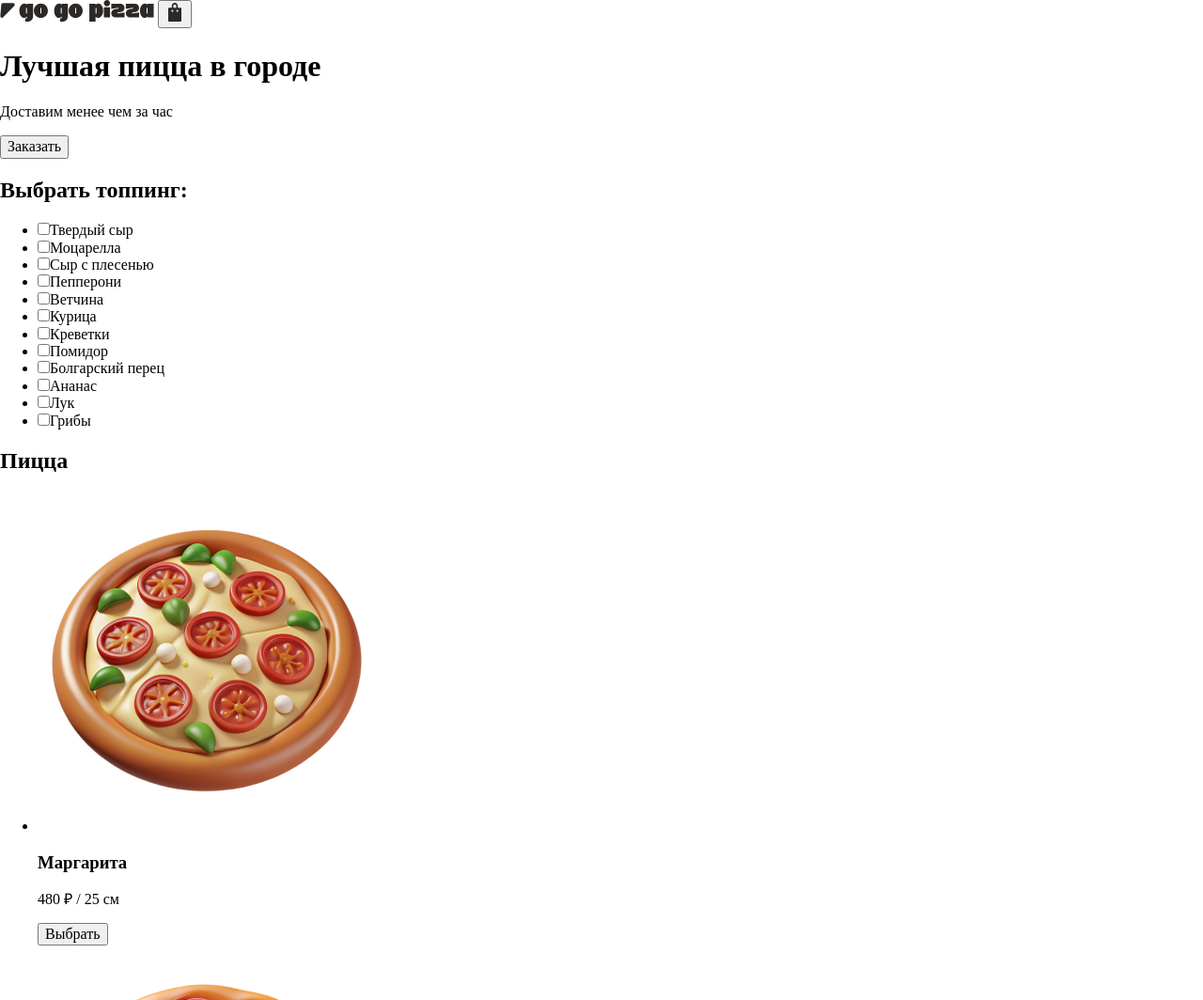
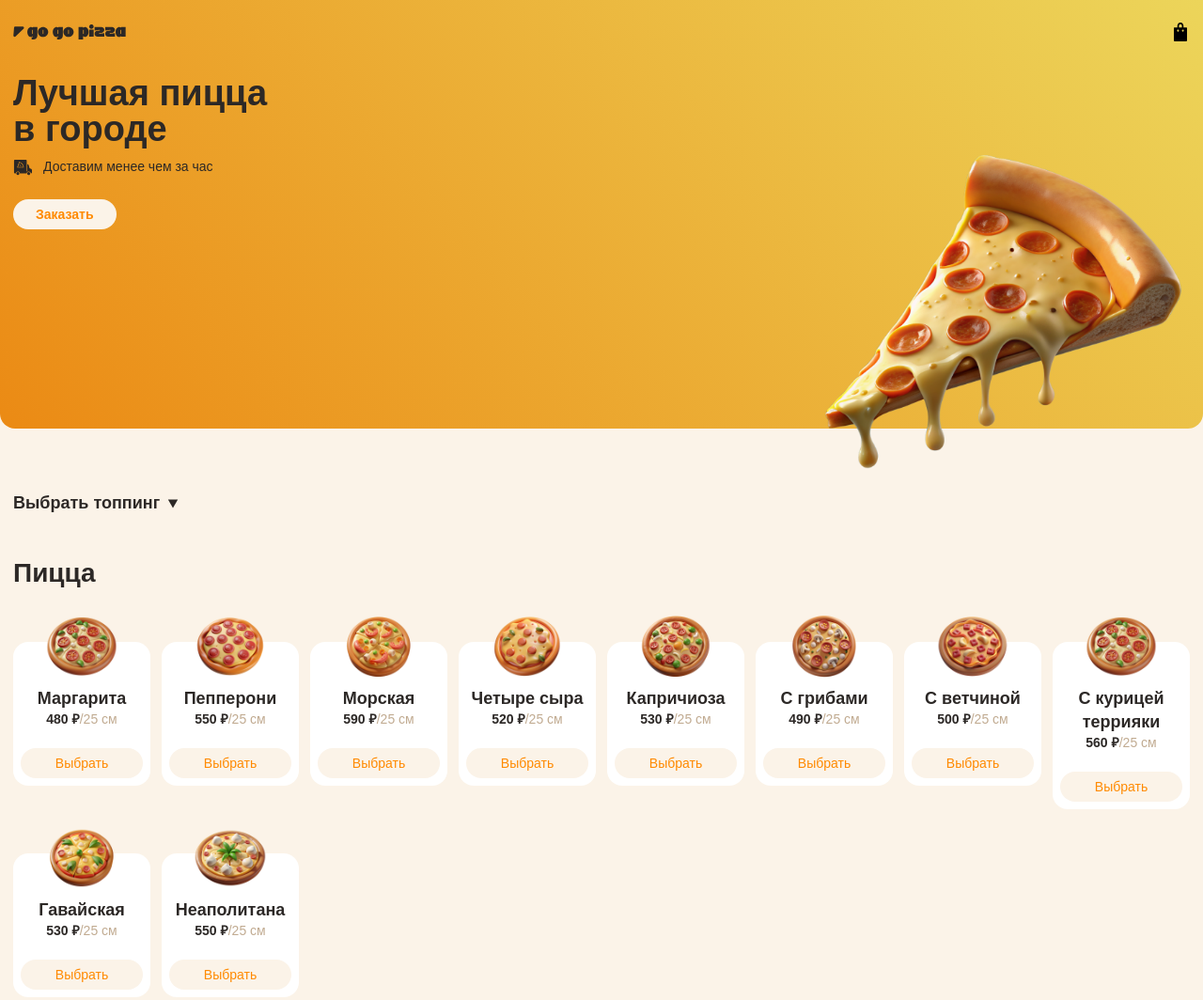
Before and after one commit to SofiProfi/go-go-pizza, a plain HTML site: page index.html in a window 1280 px wide. Shown: the top 1064 px of the page at 94% size. Drawn offline with Linux system fonts and the light colour scheme.

Commit message:
Add files via upload

```diff
--- /dev/null
+++ b/css/card.css
@@ -0,0 +1,48 @@
+.card {
+    position: relative;
+    padding-top: 35px;
+}
+
+.card__image {
+    position: absolute;
+    top: 0;
+    left: 50%;
+    transform: translateX(-50%);
+    width: 80px;
+}
+
+.card__content {
+    background: var(--white);
+    padding: 48px 8px 8px;
+    border-radius: 16px;
+}
+
+.card__title {
+    font-weight: 600;
+    font-size: 18px;
+    text-align: center;
+    color: var(--dark);
+}
+
+.card__info {
+    display: flex;
+    justify-content: center;
+    font-size: 14px;
+    color: var(--beige);
+    margin-bottom: 4px;
+}
+
+.card__price {
+    font-weight: 600;
+    color: var(--dark);
+    margin-bottom: 16px;
+}
+
+.card__button {
+    width: 100%;
+    font-size: 14px;
+    color: var(--orange);
+    padding: 8px 24px;
+    background: var(--light);
+    border-radius: 32px;
+}
--- /dev/null
+++ b/css/footer.css
@@ -0,0 +1,6 @@
+footer
+footer-logo
+footer__copyright
+footer__developers
+footer__developer
+footer__link
--- /dev/null
+++ b/css/header.css
@@ -0,0 +1,23 @@
+.header {
+    position: absolute;
+    top: 24px;
+    left: 0;
+    right: 0;
+    z-index: 5;
+}
+
+.header__container {
+    display: flex;
+    align-items: center;
+    justify-content: space-between;
+    gap: 30px;
+
+}
+
+.header__logo {
+    width: 120px;
+}
+
+.header__cart:hover {
+    color: var(--orange);
+}
--- /dev/null
+++ b/css/hero.css
@@ -0,0 +1,56 @@
+.hero {
+    position: relative;
+    padding-top: 80px;
+    padding-bottom: 212px;
+    background-image: linear-gradient(47deg, #eb8a14 0%, #ecd55a 100%);
+    border-radius: 0 0 16px 16px;
+    margin-bottom: 43px;
+}
+
+.hero__container::after {
+    content: '';
+    position: absolute;
+    z-index: 2;
+    bottom: -43px;
+    right: calc(var(--offset-container) + 7px);
+    width: calc(100vw / (320 / 261));
+    height: calc(100vw / (320 / 230));
+    max-width: 382px;
+    max-height: 337px;
+    background-image: url(../img/cheese-slice-of-pizza.png);
+    background-size: contain;
+    background-repeat: no-repeat;
+}
+
+.hero__content {
+    position: relative;
+    max-width: 300px;
+    z-index: 4;
+}
+
+.hero__title {
+    font-weight: 900;
+    font-size: 38px;
+    line-height: 1;
+    color: var(--dark);
+    margin-bottom: 12px;
+}
+
+.hero__tagline {
+    font-size: 14px;
+    color: var(--dark);
+    margin-bottom: 24px;
+    background-image: url(../img/delivery-pizza1.svg);
+    background-repeat: no-repeat;
+    background-position: left;
+    padding-left: 32px;
+}
+
+.hero__order {
+    border-radius: 32px;
+    padding: 8px 24px;
+    background-color: var(--light);
+    font-weight: 600;
+    font-size: 14px;
+    color: var(--orange);
+}
--- /dev/null
+++ b/css/index.css
@@ -0,0 +1,8 @@
+@import 'Normalize.css';
+@import 'fonts.css';
+@import 'style.css';
+@import 'header.css';
+@import 'hero.css';
+@import 'toppings.css';
+@import 'pizza.css';
+@import 'card.css';
--- /dev/null
+++ b/css/pizza.css
@@ -0,0 +1,17 @@
+.pizza {
+    padding: 24px 0;
+}
+
+.pizza__title {
+    font-weight: 900;
+    font-size: 28px;
+    line-height: 1;
+    color: var(--dark);
+    margin-bottom: 24px;
+}
+
+.pizza__list {
+    display: grid;
+    grid-template-columns: repeat(auto-fit, minmax(140px, 1fr));
+    gap: 12px;
+}
--- /dev/null
+++ b/css/style.css
@@ -0,0 +1,95 @@
+:root {
+	--white: #fff;
+	--beige: #c1ab91;
+	--dark: #2c2826;
+	--orange: #ff8a00;
+	--light: #fbf3e8;
+}
+
+html {
+    position: relative;
+    box-sizing: border-box;
+  }
+
+  *,
+  *::before,
+  *::after {
+    box-sizing: inherit;
+  }
+
+  body {
+    position: relative;
+    overflow-x: hidden;
+    min-width: 320px;
+    min-height: 100vh;
+    font-family: Nunuto, sans-serif;
+    -webkit-font-smoothing: antialiased;
+    -moz-osx-font-smoothing: grayscale;
+    text-rendering: optimizeLegibility;
+    -webkit-tap-highlight-color: rgba(0, 0, 0, 0);
+    -webkit-tap-highlight-color: transparent;
+    font-weight: 400;
+    font-size: 16px;
+    color: var(--dark);
+    background-color: var(--light);
+    line-height: 1.4;
+  }
+
+
+  img,
+  svg {
+    display: block;
+    max-width: 100%;
+    height: auto;
+  }
+
+  svg {
+    max-height: 100%;
+  }
+
+  button {
+    padding: 0;
+    cursor: pointer;
+    border: none;
+    background-color: transparent;
+  }
+
+  a {
+    text-decoration: none;
+    color: inherit;
+  }
+
+  ul {
+    list-style: none;
+    padding: 0;
+    margin: 0;
+  }
+
+  h1,
+  h2,
+  h3,
+  p,
+  figure,
+  fieldset {
+    margin: 0;
+  }
+
+  iframe {
+    border: none;
+}
+
+.visually-hidden {
+    position: fixed;
+    transform: scale(0);
+}
+
+.container {
+    --offset-container: 14px;
+    max-width: calc(1300px + var(--offset-container) *2 );
+    padding: 0 var(--offset-container);
+    margin: 0 auto;
+  }
+
+.svg-sprite {
+    display: none;
+}
--- /dev/null
+++ b/css/toppings.css
@@ -0,0 +1,69 @@
+.toppings {
+    padding: 24px 0;
+}
+
+.toppings__title {
+    position: fixed;
+    transform: scale(0);
+}
+
+.toppings__button {
+    font-weight: 600;
+    font-size: 18px;
+    line-height: 1.4;
+    color: var(--dark);
+    display: flex;
+    gap: 4px;
+    align-items: center;
+}
+
+.toppings__arrow {
+    transition: transform .3s ease;
+}
+
+.toppings__button_active .toppings__arrow {
+    transform: scaleY(-1);
+}
+
+.toppings__list {.
+    display: none;
+    flex-wrap: wrap;
+    gap: 8px;
+    max-height: 0;
+    overflow: hidden;
+    transition: max-height .3s easy;
+}
+
+.toppings__list_show {
+    display: flex;
+
+}
+
+.toppings__item {
+
+}
+
+.toppings__checkbox {
+    position: absolute;
+    appearance: none;
+}
+
+.toppings__label {
+    background: var(--white);
+    border-radius: 32px;
+    padding: 8px 24px;
+    font-size: 14px;
+    color: var(--beige);
+    border: 1px solid transparent;
+}
+
+.toppings__checkbox:focus-visible+.toppings__label {
+    background: var(--white);
+    border-color: #b66200;
+    color: var(--orange);
+}
+
+.toppings__checkbox:checked+.toppings__label {
+    background: var(--orange);
+    color: var(--light);
+}
--- a/index.html
+++ b/index.html
@@ -1,19 +1,22 @@
 <!DOCTYPE html>
 <html lang="ru">
+
 <head>
     <meta charset="UTF-8">
     <meta name="viewport" content="width=device-width, initial-scale=1.0">
     <title>GO GO Pizza - Заказать лучшую пиццу в городе</title>
-    <link rel="stylesheet" href="css/Normalize.css">
+    <link rel="stylesheet" href="css/index.css">
 </head>
+
 <body>
     <header class="header">
         <div class="container header__container">
             <img class="header__logo" src="img/logo.svg" alt="Логотип GO GO Pizza">
 
             <button class="header__cart" aria-label="Открыть корзину">
-                <svg width="20" height="20" viewBox="0 0 20 20" fill="none" xmlns="http://www.w3.org/2000/svg">
-                    <path d="M10.2447 19.9998L4.10025 20C3.52015 19.9993 3.02891 19.607 3.00305 18.9351L3.00023 5.9415C3.00035 5.86538 2.99612 5.78464 3.01939 5.71195L3.02658 5.69123C3.17289 5.25439 3.43005 5.20004 3.79803 5.19899L6.58683 5.20079C6.68626 5.20099 6.74251 5.24705 6.74251 5.11779L6.7427 4.08922C6.74285 3.80394 6.72952 3.50765 6.75378 3.22354C6.90462 1.4575 8.17638 0.161078 9.76094 0.0108937L9.78405 0.00632522C9.98756 0.00499552 10.2033 -0.010719 10.4053 0.0130279C11.8031 0.177318 12.9029 1.39793 13.1751 2.87932C13.2436 3.25201 13.2423 3.59681 13.2426 3.97767L13.2444 5.19603C13.3085 5.20825 13.3829 5.20066 13.4482 5.20062L16.1349 5.19741C16.5033 5.19745 16.8656 5.22863 16.9758 5.71161L16.9798 5.73033C17.0103 5.86651 16.9972 6.02474 16.9973 6.16475L16.9928 18.9908C16.9793 19.3738 16.7199 19.7355 16.4114 19.8936C16.2072 19.9983 16.0154 19.9979 15.7934 19.999L10.2447 19.9998ZM9.86623 1.83416C9.13321 1.92478 8.56466 2.50309 8.43925 3.29586C8.40765 3.49548 8.42722 3.72812 8.42722 3.9312L8.42794 5.19937L10.1602 5.19908L11.5594 5.19929L11.5591 3.5658C11.5564 2.53906 10.8239 1.76759 9.86623 1.83416ZM7.38448 7.52671C6.04227 7.64434 6.15332 9.73801 7.49949 9.70933C8.8618 9.52717 8.61172 7.4295 7.38448 7.52671ZM12.5264 7.53972C11.1809 7.69444 11.3167 9.74163 12.6578 9.70762C13.9735 9.53388 13.8602 7.45702 12.5264 7.53972Z" fill="#2C2826"/>
+                <svg width="20" height="20" viewBox="0 0 20 20" fill="currentColor" xmlns="http://www.w3.org/2000/svg">
+                    <path
+                        d="M10.2447 19.9998L4.10025 20C3.52015 19.9993 3.02891 19.607 3.00305 18.9351L3.00023 5.9415C3.00035 5.86538 2.99612 5.78464 3.01939 5.71195L3.02658 5.69123C3.17289 5.25439 3.43005 5.20004 3.79803 5.19899L6.58683 5.20079C6.68626 5.20099 6.74251 5.24705 6.74251 5.11779L6.7427 4.08922C6.74285 3.80394 6.72952 3.50765 6.75378 3.22354C6.90462 1.4575 8.17638 0.161078 9.76094 0.0108937L9.78405 0.00632522C9.98756 0.00499552 10.2033 -0.010719 10.4053 0.0130279C11.8031 0.177318 12.9029 1.39793 13.1751 2.87932C13.2436 3.25201 13.2423 3.59681 13.2426 3.97767L13.2444 5.19603C13.3085 5.20825 13.3829 5.20066 13.4482 5.20062L16.1349 5.19741C16.5033 5.19745 16.8656 5.22863 16.9758 5.71161L16.9798 5.73033C17.0103 5.86651 16.9972 6.02474 16.9973 6.16475L16.9928 18.9908C16.9793 19.3738 16.7199 19.7355 16.4114 19.8936C16.2072 19.9983 16.0154 19.9979 15.7934 19.999L10.2447 19.9998ZM9.86623 1.83416C9.13321 1.92478 8.56466 2.50309 8.43925 3.29586C8.40765 3.49548 8.42722 3.72812 8.42722 3.9312L8.42794 5.19937L10.1602 5.19908L11.5594 5.19929L11.5591 3.5658C11.5564 2.53906 10.8239 1.76759 9.86623 1.83416ZM7.38448 7.52671C6.04227 7.64434 6.15332 9.73801 7.49949 9.70933C8.8618 9.52717 8.61172 7.4295 7.38448 7.52671ZM12.5264 7.53972C11.1809 7.69444 11.3167 9.74163 12.6578 9.70762C13.9735 9.53388 13.8602 7.45702 12.5264 7.53972Z" />
                 </svg>
             </button>
         </div>
@@ -21,10 +24,12 @@
 
     <main>
         <section class="hero">
-            <div class="container">
+            <div class="container hero__container">
+                <div class="hero__content">
                     <h1 class="hero__title">Лучшая пицца в&nbsp;городе</h1>
                     <p class="hero__tagline">Доставим менее чем за&nbsp;час</p>
                     <button class="hero__order">Заказать</button>
+                </div>
             </div>
         </section>
 
@@ -32,66 +37,61 @@
             <div class="container">
                 <h2 class="toppings__title">Выбрать топпинг:</h2>
 
+                <button class="toppings__button">
+                    <span>Выбрать топпинг</span>
+                    <svg class="toppings__arrow" width="20" height="21" viewBox="0 0 20 21" fill="none" xmlns="http://www.w3.org/2000/svg">
+                        <path d="M10 15.5L15.1962 6.5H4.80385L10 15.5Z" fill="#2C2826"/>
+                    </svg>
+                </button>
+
                 <ul class="toppings__list">
                     <li class="toppings__item">
-                        <label class="toppings__label">
-                            <input class="toppings__checkbox" type="checkbox" name="Твердый сыр">Твердый сыр
-                        </label>
+                        <input class="toppings__checkbox" id="1" type="checkbox" name="topping" value="Твердый сыр">
+                        <label class="toppings__label" for="1">Твердый сыр</label>
                     </li>
                     <li class="toppings__item">
-                        <label class="toppings__label">
-                            <input class="toppings__checkbox" type="checkbox" name="Моцарелла">Моцарелла
-                        </label>
+                        <input class="toppings__checkbox" id="2" type="checkbox" name="topping" value="Моцарелла">
+                        <label class="toppings__label" for="2">Моцарелла</label>
                     </li>
                     <li class="toppings__item">
-                        <label class="toppings__label">
-                            <input class="toppings__checkbox" type="checkbox" name="Сыр с плесенью">Сыр с плесенью
-                        </label>
+                        <input class="toppings__checkbox" id="3" type="checkbox" name="topping" value="Сыр с плесенью">
+                        <label class="toppings__label" for="3">Сыр с плесенью</label>
                     </li>
                     <li class="toppings__item">
-                        <label class="toppings__label">
-                            <input class="toppings__checkbox" type="checkbox" name="Пепперони">Пепперони
-                        </label>
+                        <input class="toppings__checkbox" id="4" type="checkbox" name="topping" value="Пепперони">
+                        <label class="toppings__label" for="4">Пепперони</label>
                     </li>
                     <li class="toppings__item">
-                        <label class="toppings__label">
-                            <input class="toppings__checkbox" type="checkbox" name="Ветчина">Ветчина
-                        </label>
+                        <input class="toppings__checkbox" id="5" type="checkbox" name="topping" value="Ветчина">
+                        <label class="toppings__label" for="5">Ветчина</label>
                     </li>
                     <li class="toppings__item">
-                        <label class="toppings__label">
-                            <input class="toppings__checkbox" type="checkbox" name="Курица">Курица
-                        </label>
+                        <input class="toppings__checkbox" id="6" type="checkbox" name="topping" value="Курица">
+                        <label class="toppings__label" for="6">Курица</label>
                     </li>
                     <li class="toppings__item">
-                        <label class="toppings__label">
-                            <input class="toppings__checkbox" type="checkbox" name="Креветки">Креветки
-                        </label>
+                        <input class="toppings__checkbox" id="7" type="checkbox" name="topping" value="Креветки">
+                        <label class="toppings__label" for="7">Креветки</label>
                     </li>
                     <li class="toppings__item">
-                        <label class="toppings__label">
-                            <input class="toppings__checkbox" type="checkbox" name="Помидор">Помидор
-                        </label>
+                        <input class="toppings__checkbox" id="8" type="checkbox" name="topping" value="Помидор">
+                        <label class="toppings__label" for="8">Помидор</label>
                     </li>
                     <li class="toppings__item">
-                        <label class="toppings__label">
-                            <input class="toppings__checkbox" type="checkbox" name="Болгарский перец">Болгарский перец
-                        </label>
+                        <input class="toppings__checkbox" id="9" type="checkbox" name="topping" value="Болгарский перец">
+                        <label class="toppings__label" for="9">Болгарский перец</label>
                     </li>
                     <li class="toppings__item">
-                        <label class="toppings__label">
-                            <input class="toppings__checkbox" type="checkbox" name="Ананас">Ананас
-                        </label>
+                        <input class="toppings__checkbox" id="10" type="checkbox" name="topping" value="Ананас">
+                        <label class="toppings__label" for="10">Ананас</label>
                     </li>
                     <li class="toppings__item">
-                        <label class="toppings__label">
-                            <input class="toppings__checkbox" type="checkbox" name="Лук">Лук
-                        </label>
+                        <input class="toppings__checkbox" id="11" type="checkbox" name="topping" value="Лук">
+                        <label class="toppings__label" for="11">Лук</label>
                     </li>
                     <li class="toppings__item">
-                        <label class="toppings__label">
-                            <input class="toppings__checkbox" type="checkbox" name="Грибы">Грибы
-                        </label>
+                        <input class="toppings__checkbox" id="12" type="checkbox" name="topping" value="Грибы">
+                        <label class="toppings__label" for="12">Грибы</label>
                     </li>
                 </ul>
             </div>
@@ -106,6 +106,7 @@
                         <article class="card">
                             <img class="card__image" src="img/pizza-margherita.png" alt="Маргарита">
 
+                            <div class="card__content">
                             <h3 class="card__title">Маргарита</h3>
 
                             <p class="card__info">
@@ -115,6 +116,7 @@
                             </p>
 
                             <button class="card__button">Выбрать</button>
+                        </div>
                         </article>
                     </li>
 
@@ -122,6 +124,7 @@
                         <article class="card">
                             <img class="card__image" src="img/pizza-pepperoni.png" alt="Пепперони">
 
+                            <div class="card__content">
                             <h3 class="card__title">Пепперони</h3>
 
                             <p class="card__info">
@@ -131,6 +134,7 @@
                             </p>
 
                             <button class="card__button">Выбрать</button>
+                        </div>
                         </article>
                     </li>
 
@@ -138,6 +142,7 @@
                         <article class="card">
                             <img class="card__image" src="img/pizza-with-shrimps.png" alt="Морская">
 
+                            <div class="card__content">
                             <h3 class="card__title">Морская</h3>
 
                             <p class="card__info">
@@ -147,6 +152,7 @@
                             </p>
 
                             <button class="card__button">Выбрать</button>
+                            </div>
                         </article>
                     </li>
 
@@ -154,6 +160,7 @@
                         <article class="card">
                             <img class="card__image" src="img/pizza-only-cheese.png" alt="Четыре сыра">
 
+                            <div class="card__content">
                             <h3 class="card__title">Четыре сыра</h3>
 
                             <p class="card__info">
@@ -163,6 +170,7 @@
                             </p>
 
                             <button class="card__button">Выбрать</button>
+                        </div>
                         </article>
                     </li>
 
@@ -170,6 +178,7 @@
                         <article class="card">
                             <img class="card__image" src="img/pizza-capricciosa.png" alt="Капричиоза">
 
+                            <div class="card__content">
                             <h3 class="card__title">Капричиоза</h3>
 
                             <p class="card__info">
@@ -179,6 +188,7 @@
                             </p>
 
                             <button class="card__button">Выбрать</button>
+                        </div>
                         </article>
                     </li>
 
@@ -186,6 +196,7 @@
                         <article class="card">
                             <img class="card__image" src="img/pizza-with-mushrooms.png" alt="С грибами">
 
+                            <div class="card__content">
                             <h3 class="card__title">С грибами</h3>
 
                             <p class="card__info">
@@ -195,6 +206,7 @@
                             </p>
 
                             <button class="card__button">Выбрать</button>
+                        </div>
                         </article>
                     </li>
 
@@ -202,6 +214,7 @@
                         <article class="card">
                             <img class="card__image" src="img/pizza-with-bacon.png" alt="С ветчиной">
 
+                            <div class="card__content">
                             <h3 class="card__title">С ветчиной</h3>
 
                             <p class="card__info">
@@ -211,6 +224,7 @@
                             </p>
 
                             <button class="card__button">Выбрать</button>
+                        </div>
                         </article>
                     </li>
 
@@ -218,6 +232,7 @@
                         <article class="card">
                             <img class="card__image" src="img/pizza-margherita.png" alt="С курицей террияки">
 
+                            <div class="card__content">
                             <h3 class="card__title">С курицей террияки</h3>
 
                             <p class="card__info">
@@ -227,6 +242,7 @@
                             </p>
 
                             <button class="card__button">Выбрать</button>
+                        </div>
                         </article>
                     </li>
 
@@ -234,6 +250,7 @@
                         <article class="card">
                             <img class="card__image" src="img/pizza-hawaiana.png" alt="Гавайская">
 
+                            <div class="card__content">
                             <h3 class="card__title">Гавайская</h3>
 
                             <p class="card__info">
@@ -243,6 +260,7 @@
                             </p>
 
                             <button class="card__button">Выбрать</button>
+                        </div>
                         </article>
                     </li>
 
@@ -250,6 +268,7 @@
                         <article class="card">
                             <img class="card__image" src="img/pizza-napoletana.png" alt="Неаполитана">
 
+                            <div class="card__content">
                             <h3 class="card__title">Неаполитана</h3>
 
                             <p class="card__info">
@@ -259,6 +278,7 @@
                             </p>
 
                             <button class="card__button">Выбрать</button>
+                        </div>
                         </article>
                     </li>
                 </ul>
@@ -268,19 +288,43 @@
 
     <footer class="footer">
         <div class="container">
-            <img class="footer" src="img/logo-orange.svg" alt="Логотип GO GO Pizza">
+            <img class="footer-logo" src="img/logo-orange.svg" alt="Логотип GO GO Pizza">
 
             <p class="footer__copyright">©go go pizza, 2024</p>
 
             <ul class="footer__developers">
                 <li class="footer__developer">
-                    <a class="footer__link" href="https://t.me/Marshmalloowww" target="_blank" rel="noopener">Designer: Anastasia Ilina</a>
+                    <a class="footer__link" href="https://t.me/Marshmalloowww" target="_blank" rel="noopener">Designer:
+                        Anastasia Ilina</a>
                 </li>
                 <li class="footer__developer">
-                    <a class="footer__link" href="https://t.me/SofyaTravkina" target="_blank" rel="noopener">Developer: Sofya Travkina</a>
+                    <a class="footer__link" href="https://t.me/SofyaTravkina" target="_blank" rel="noopener">Developer:
+                        Sofya Travkina</a>
                 </li>
             </ul>
         </div>
     </footer>
+
+    <script>
+        const toppingsButton = document.querySelector('.toppings__button');
+        const toppingsList = document.querySelector('.toppings__list');
+
+        toppingsButton.addEventListener('click', () => {
+            if (!toppingsList.classList.contains('toppings__list_show')) {
+                toppingsList.classList.add('toppings__list_show')
+                toppingsButton.classList.add('toppings__button_active');
+
+                toppingsList.style.maxHeight = toppingsList.scrollHeight + "px";
+            } else {
+                toppingsButton.classList.remove('toppings__button_active');
+                toppingsList.style.maxHeight = null;
+
+                setTimeout(() => {
+                    toppingsList.classList.remove('toppings__list_show');
+                }, 300)
+            }
+        })
+    </script>
 </body>
+
 </html>
```
Also changed, not shown: img/cheese-slice-of-pizza.png (added), img/delivery-pizza1.svg (added). Lines whose indentation alone changed are shown as unchanged.
